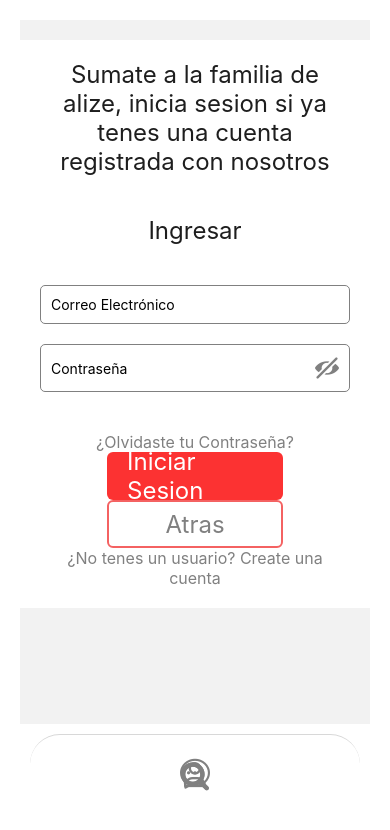
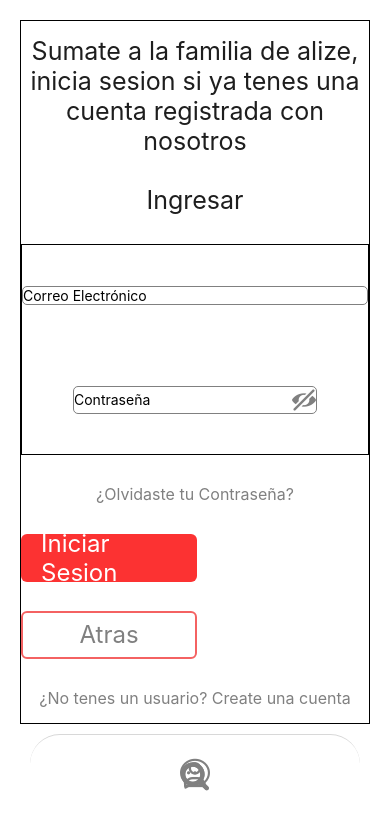
Before and after one commit to Alize-Viajes-y-Turismo/Alize-app, a React Native app: screen /IniciarSesionScreen in a window 390 px wide. Shown: the top 830 px of the page. Built offline with nearby package versions, Linux system fonts and the light colour scheme.

Commit message:
estilzando

```diff
--- a/app.json
+++ b/app.json
@@ -20,7 +20,8 @@
     "android": {
       "adaptiveIcon": {
         "foregroundImage": "./assets/adaptive-icon.png",
-        "backgroundColor": "#ffffff"
+        "backgroundColor": "#ffffff",
+        "softwareKeyboardLayoutMode":"pan"
       },
       "package": "com.alizeviajesyturismo.alizeapp"
     },
--- a/navigation/navigators/screenOptions.js
+++ b/navigation/navigators/screenOptions.js
@@ -14,8 +14,8 @@ const screenOptions = {
             borderRadius: 30,
             alignItems: 'center', // Para centrar verticalmente los iconos
             justifyContent: 'center',
-
         },
+        tabBarHideOnKeyboard: true
     },
 
     Home: {
--- a/screens/IniciarSesionScreen.jsx
+++ b/screens/IniciarSesionScreen.jsx
@@ -3,7 +3,7 @@ import { SafeAreaView, ScrollView, Text, TextInput, TouchableOpacity, View, } fr
 import BotonPrimario from '../componentes/BotonPrimario';
 import BotonSecundario from '../componentes/BotonSecundario';
 import { Entypo } from '@expo/vector-icons';
-import IniciarSesionScreenStyles from '../styles/IniciarSesionScreenStyles';
+import styles from '../styles/IniciarSesionScreenStyles';
 import { useState } from 'react';
 import { useAuthContext } from '../contexts/AuthContext';
 import { useForm, Controller } from 'react-hook-form';
@@ -36,30 +36,20 @@ function IniciarSesionScreen({ navigation }) {
   };
 
   return (
-      <ScrollView showsVerticalScrollIndicator={false}>
-        <View style={IniciarSesionScreenStyles.container}>
-          <View >
-            <Text style={IniciarSesionScreenStyles.title}>
-              Sumate a la familia de alize, inicia sesion si ya tenes una cuenta registrada con nosotros
-            </Text>
-          </View>
-          <View >
-            <Text style={IniciarSesionScreenStyles.subtitle}>
-              Ingresar
-            </Text>
-          </View>
-          <View style={IniciarSesionScreenStyles.inputContainer}>
-            {errors.email && <Text style={IniciarSesionScreenStyles.errorMessage}>{errors.email.message}</Text>}
+    <View style={styles.container}>
+      <Text style={styles.title}>Sumate a la familia de alize, inicia sesion si ya tenes una cuenta registrada con nosotros</Text>
+      <Text style={styles.title}>Ingresar</Text>
+      <View style={styles.inputContainer}>
+      {errors.email && <Text style={styles.errorMessage}>{errors.email.message}</Text>}
       <Controller
         control={control}
         render={({ field: { onChange, onBlur, value } }) => (
           <TextInput
-                  style={IniciarSesionScreenStyles.input}
+            style={styles.input}
             onBlur={onBlur}
             onChangeText={onChange}
             value={value}
-                  placeholder="Correo Electrónico"
-                />
+            placeholder="Correo Electrónico"/>
           )}
           name="email"
           rules={{
@@ -68,22 +58,19 @@ function IniciarSesionScreen({ navigation }) {
               value: /^\S+@\S+\.com$/i,
               message: 'El correo debe contener un dominio correcto'
             }
-              }}
-            />
-            <View style={IniciarSesionScreenStyles.inputContainer}>
-              {errors.password && <Text style={IniciarSesionScreenStyles.errorMessage}>{errors.password.message}</Text>}
-              <View style={IniciarSesionScreenStyles.passwordInputContainer}>
+          }}/>
+          {errors.password && <Text style={styles.errorMessage}>{errors.password.message}</Text>}
+          <View style={styles.passwordInputContainer}>
             <Controller
               control={control}
               render={({ field: { onChange, onBlur, value } }) => (
                 <TextInput
-                      style={IniciarSesionScreenStyles.passwordInput}
+                  style={styles.passwordInput}
                   onBlur={onBlur}
                   onChangeText={onChange}
                   value={value}
                   placeholder="Contraseña"
-                      secureTextEntry={!showPassword}
-                    />
+                  secureTextEntry={!showPassword}/>
               )}
               name="password"
               rules={{
@@ -92,39 +79,27 @@ function IniciarSesionScreen({ navigation }) {
                   value: /^(?=.*[A-Za-z])(?=.*\d)[A-Za-z\d]{6,}$/,
                   message: 'La contraseña debe tener al menos 6 caracteres y contener letras y números'
                 }
-                  }}
-                />
-
+            }}/>
             <TouchableOpacity onPress={switchPasswordVisibility}>
               <Entypo name={showPassword ? 'eye' : 'eye-with-line'} size={24} color="gray" />
             </TouchableOpacity>
           </View>
       </View>
-          </View>
-          <View style={IniciarSesionScreenStyles.boxTitleContainer}>
       <Text
         onPress={() => { navigation.navigate('RecuperarContraseñaScreen') }}
-              style={IniciarSesionScreenStyles.paragraph}>
+        style={styles.paragraph}>
         ¿Olvidaste tu Contraseña?
       </Text>
-          </View>
-          <View style={IniciarSesionScreenStyles.btnContainer}>
       <BotonPrimario onPress={handleSubmit(handleLogin)} text='Iniciar Sesion'></BotonPrimario>
-          </View>
-          <View style={IniciarSesionScreenStyles.btnContainer}>
       <BotonSecundario
         onPress={() => { navigation.goBack() }}
         text='Atras'></BotonSecundario>
-          </View>
-          <View >
       <Text
         onPress={() => { navigation.navigate('RegistroScreen') }}
-              style={IniciarSesionScreenStyles.paragraph}>
+        style={styles.paragraph}>
         ¿No tenes un usuario? Create una cuenta
       </Text>
     </View>
-        </View>
-      </ScrollView>
   );
 
 };
--- a/styles/IniciarSesionScreenStyles.js
+++ b/styles/IniciarSesionScreenStyles.js
@@ -2,41 +2,28 @@ import { StyleSheet } from "react-native"
 
 const IniciarSesionScreenStyles = StyleSheet.create({
   container: {
+    backgroundColor: 'white',
+    borderWidth: 1,
     flex: 1,
-    justifyContent: 'center',
-    padding: 20,
-    marginTop: 20,
-    backgroundColor: 'white'
+    justifyContent: "space-around"
   },
   title: {
     color: '#1E1E1E',
-    fontSize: 24,
-    justifyContent: 'center',
-    alignItems: 'center',
+    fontSize: 25,
     textAlign: 'center',
-    marginBottom: 40
-  },
-  subtitle: {
-    fontSize: 24,
-    color: '#1E1E1E',
-    justifyContent: 'center',
-    alignItems: 'center',
-    textAlign: 'center',
-    marginBottom: 40
   },
   input: {
-    flexDirection: 'row',
-    alignItems: 'center',
     borderWidth: 1,
     borderColor: 'gray',
     borderRadius: 5,
-    padding: 10,
-    marginBottom: 20,
-    paddingHorizontal: 10
-
+    width: "100%",
   },
   inputContainer: {
-    marginBottom: 20,
+    borderWidth: 1,
+    width: "100%",
+    height: "30%",
+    alignItems:"center",
+    justifyContent: "space-around"
   },
   passwordInputContainer: {
     flexDirection: 'row',
@@ -44,8 +31,6 @@ const IniciarSesionScreenStyles = StyleSheet.create({
     borderWidth: 1,
     borderColor: 'gray',
     borderRadius: 5,
-    padding: 10,
-    paddingHorizontal: 10
   },
   passwordInput: {
     flex: 1,
@@ -63,6 +48,7 @@ const IniciarSesionScreenStyles = StyleSheet.create({
     justifyContent: 'center',
     alignItems: 'center',
     textAlign: 'center',
+    borderWidth: 1
   },
   errorMessage: {
     color: 'red',
```
Lines whose indentation alone changed are shown as unchanged.
